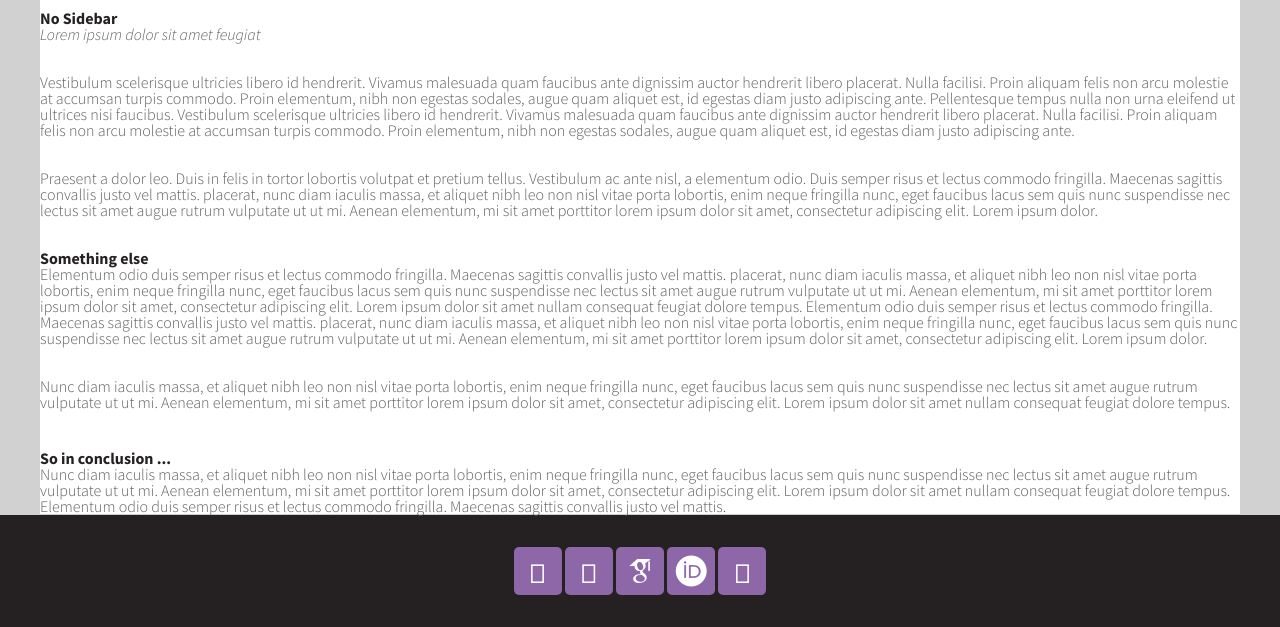
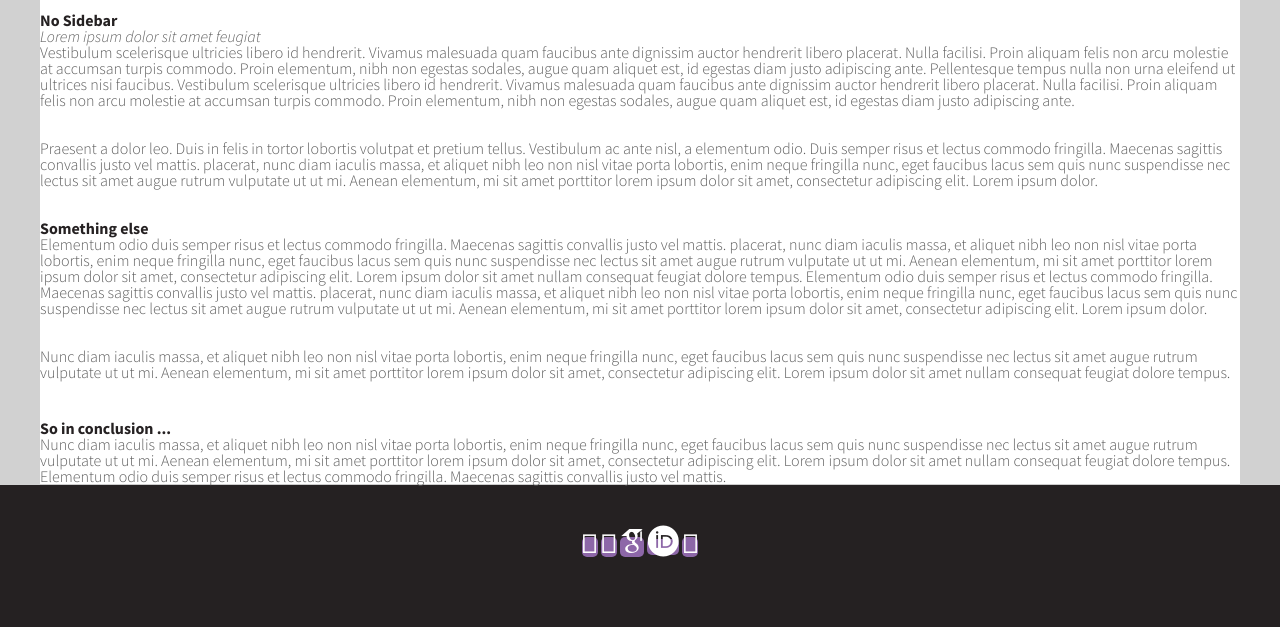
Before and after one commit to petersaj/petersaj.github.io, a Jekyll site: the page built from index.html, in a window 1280 px wide. Shown: the part 1339-1966 px from the top of the page. Built offline with Jekyll 4.4.1, drawn with Linux system fonts in a browser that asks for light colours; some web fonts are replaced; a style sheet for code colours, icons or effects is not loaded; after the commit the page ends 1936 px from its top, so only the background shows below that.

Commit message:
Update style.css

```diff
--- a/assets/css/style.css
+++ b/assets/css/style.css
@@ -261,7 +261,7 @@
 
 			header > p
 			{
-				display: block;
+				display: inline;
 				font-style: italic;
 			}
 
@@ -383,26 +383,26 @@
 
 		.image
 		{
-			display: inline-block;
+			display: inline;
 			outline: 0;
 		}
 
 			.image img
 			{
-				display: block;
+				display: inline;
 				width: 100%;
 			}
 
 			.image.centered
 			{
-				display: block;
+				display: inline;
 				margin: 0 0 2em 0;
 			}
 
 				.image.centered img
 				{
 					margin: 0 auto;
-					width: 10%; /auto;/
+					width: auto;
 				}
 
 			.image.featured
@@ -559,7 +559,7 @@
 
 				ul.social li
 				{
-					display: inline-block;
+					display: inline;
 				}
 
 				ul.social li:first-child
@@ -569,7 +569,7 @@
 
 				ul.social li a
 				{
-					display: inline-block;
+					display: inline;
 					width: 3em;
 					height: 3em;
 					text-align: center;
```
